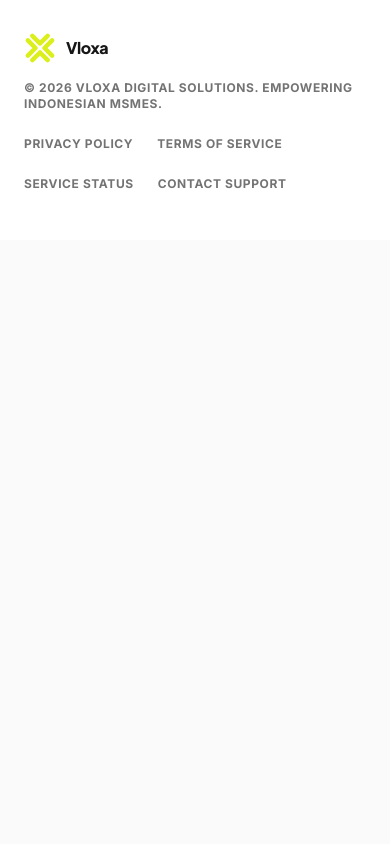
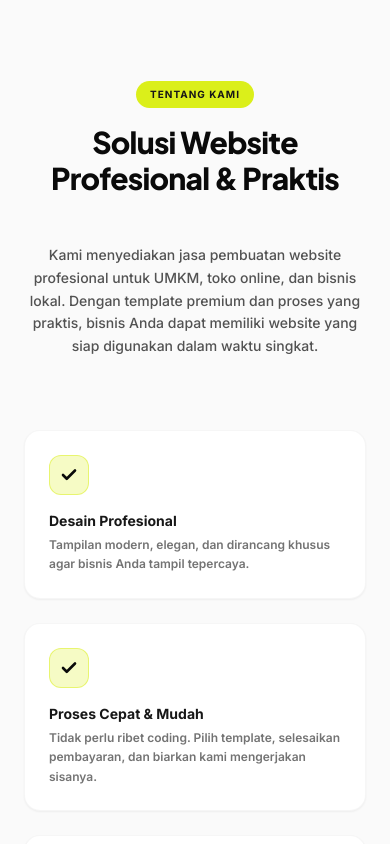
Before and after one commit to fyanit57/Vloxaid, a React (Vite) app: page / in a window 390 px wide. Shown: the part 8020-8864 px from the top of the page. Before the commit the page ends 8260 px from the top, so only its background shows below. Built offline with nearby package versions, Linux system fonts and the light colour scheme; no server answers; the database is empty.

Commit message:
feat: add Firebase quota exceeded monitoring
Introduce a listener for Firestore quota issues to gracefully handle database limits instead of crashing, and update navigation labels for better user experience.

```diff
--- a/src/App.tsx
+++ b/src/App.tsx
@@ -106,7 +106,9 @@ export default function App() {
     addCustomTemplate,
     updateCustomTemplate,
     deleteCustomTemplate,
-    importAllBaselineTemplates
+    importAllBaselineTemplates,
+    quotaExceeded,
+    quotaErrorMessage
   } = useApp();
 
   // Dialog / Modal state
@@ -304,11 +306,11 @@ export default function App() {
 
           {/* Desktop Nav Items */}
           <nav className="hidden md:flex items-center gap-8 text-sm font-semibold text-neutral-600">
-            <a href="#hero" className="hover:text-neutral-900 transition-colors">Hosting</a>
-            <a href="#templates-section" className="hover:text-neutral-900 transition-colors">Domains</a>
-            <a href="#templates-section" className="hover:text-neutral-900 transition-colors">Solutions</a>
-            <a href="#pricing" className="hover:text-neutral-900 transition-colors">Pricing</a>
-            <a href="#footer" className="hover:text-neutral-900 transition-colors">About</a>
+            <a href="#hero" className="hover:text-neutral-900 transition-colors">Home</a>
+            <a href="#templates-section" className="hover:text-[#dbef1a] md:hover:text-neutral-900 transition-colors">Template</a>
+            <a href="#paket-website" className="hover:text-neutral-900 transition-colors">Paket Website</a>
+            <a href="#about-section" className="hover:text-neutral-900 transition-colors">About</a>
+            <a href="#footer" className="hover:text-neutral-900 transition-colors" onClick={() => setIsChatOpen(true)}>Kontak</a>
           </nav>
 
           {/* Desktop Right Actions */}
@@ -368,11 +370,11 @@ export default function App() {
               className="md:hidden overflow-hidden mt-4 bg-white rounded-xl border border-neutral-100"
             >
               <div className="p-4 space-y-4 flex flex-col text-sm font-semibold text-neutral-600">
-                <a href="#hero" onClick={() => setMobileMenuOpen(false)} className="py-2 hover:bg-neutral-50 px-3 rounded-lg">Hosting</a>
-                <a href="#templates-section" onClick={() => setMobileMenuOpen(false)} className="py-2 hover:bg-neutral-50 px-3 rounded-lg">Domains</a>
-                <a href="#templates-section" onClick={() => setMobileMenuOpen(false)} className="py-2 hover:bg-neutral-50 px-3 rounded-lg">Solutions</a>
-                <a href="#pricing" onClick={() => setMobileMenuOpen(false)} className="py-2 hover:bg-neutral-50 px-3 rounded-lg">Pricing</a>
-                <a href="#footer" onClick={() => setMobileMenuOpen(false)} className="py-2 hover:bg-neutral-50 px-3 rounded-lg">About</a>
+                <a href="#hero" onClick={() => setMobileMenuOpen(false)} className="py-2 hover:bg-neutral-50 px-3 rounded-lg">Home</a>
+                <a href="#templates-section" onClick={() => setMobileMenuOpen(false)} className="py-2 hover:bg-neutral-50 px-3 rounded-lg">Template</a>
+                <a href="#paket-website" onClick={() => setMobileMenuOpen(false)} className="py-2 hover:bg-neutral-50 px-3 rounded-lg">Paket Website</a>
+                <a href="#about-section" onClick={() => setMobileMenuOpen(false)} className="py-2 hover:bg-neutral-50 px-3 rounded-lg">About</a>
+                <a href="#footer" onClick={() => { setMobileMenuOpen(false); setIsChatOpen(true); }} className="py-2 hover:bg-neutral-50 px-3 rounded-lg">Kontak</a>
                 <div className="border-t pt-4 flex gap-3">
                   {user ? (
                     <a
@@ -415,6 +417,46 @@ export default function App() {
       {/* Main Body */}
       <main className="flex-1">
 
+        {/* Firebase Firestore Quota Limit Exceeded Banner */}
+        {quotaExceeded && (
+          <div id="firestore-quota-alert" className="max-w-7xl mx-auto mt-6 px-6">
+            <div className="bg-[#fff9e6] border border-[#ffe082] rounded-2xl p-6 shadow-sm flex flex-col md:flex-row gap-5 items-start justify-between text-neutral-800">
+              <div className="flex gap-4">
+                <div className="h-10 w-10 rounded-xl bg-[#ffe082]/20 border border-[#ffe082]/80 flex items-center justify-center text-amber-900 shrink-0 mt-0.5">
+                  <Info className="h-5 w-5" />
+                </div>
+                <div className="space-y-2">
+                  <h3 className="font-bold text-[#b78103] text-base leading-tight">
+                    Firestore Database Read Quota Exceeded (Free Tier Spark Plan)
+                  </h3>
+                  <p className="text-sm text-neutral-600 leading-relaxed font-semibold">
+                    Aplikasi saat ini telah mendeteksi batas kuota baca harian Firebase Anda yang terlampaui. Google Firebase membatasi pembacaan harian untuk Spark Plan sebesar 50.000 dokumen.
+                  </p>
+
+                  <div className="bg-white/60 rounded-xl p-4 border border-amber-200/50 space-y-1.5 text-xs text-neutral-600 font-semibold leading-relaxed">
+                    <p className="flex items-center gap-1">
+                      <span className="h-1.5 w-1.5 rounded-full bg-[#cbdc10]" />
+                      Kuota harian Anda akan kembali di-reset secara otomatis pada <strong className="text-neutral-800">hari esok</strong>.
+                    </p>
+                    <p className="flex items-center gap-1">
+                      <span className="h-1.5 w-1.5 rounded-full bg-[#cbdc10]" />
+                      Informasi penggunaan kuota selengkapnya dapat Anda saksikan di tabel <strong className="text-neutral-800">Spark Plan (Enterprise edition)</strong> di <a href="https://firebase.google.com/pricing#cloud-firestore" target="_blank" rel="noopener noreferrer" className="text-[#a47200] underline inline-flex items-center gap-0.5 hover:text-neutral-900 transition-colors">Firebase Pricing <ExternalLink className="h-3 w-3" /></a>.
+                    </p>
+                    <p className="flex items-center gap-1">
+                      <span className="h-1.5 w-1.5 rounded-full bg-[#cbdc10]" />
+                      Untuk melanjutkan pengembangan atau pengujian tanpa batasan, silakan buka <a href="https://console.firebase.google.com/project/gen-lang-client-0485248882/firestore/databases/ai-studio-da1e2927-a704-46ab-9073-897d46ac2f0e/data?openUpgradeDialog=true" target="_blank" rel="noopener noreferrer" className="text-[#a47200] underline inline-flex items-center gap-0.5 hover:text-neutral-900 transition-colors">Upgrades Dashboard Project Anda <ExternalLink className="h-3 w-3" /></a>.
+                    </p>
+                  </div>
+
+                  <p className="text-xs text-neutral-500 font-medium italic">
+                    💡 <strong>Sistem Berhasil Me-rescue Sesi Anda:</strong> Vloxa secara cerdas mengalihkan penyimpanan data Anda ke <strong>Sesi Offline Terlokalisasi (Browser Local Cache)</strong> secara real-time. Anda masih sangat aman untuk melakukan eksplorasi portofolio, memodifikasi profil UMKM, dan memantau draf watchlist domain Anda saat ini!
+                  </p>
+                </div>
+              </div>
+            </div>
+          </div>
+        )}
+
         {/* Hero Landing Section */}
         <section id="hero" className="relative py-12 md:py-24 px-6 overflow-hidden bg-grid-dots">
           <div className="max-w-7xl mx-auto grid grid-cols-1 lg:grid-cols-12 gap-12 lg:gap-16 items-center">
@@ -1430,7 +1472,58 @@ export default function App() {
           </div>
         </section>
 
-
+        {/* Section About */}
+        <section id="about-section" className="py-24 px-6 bg-neutral-50 border-t border-b border-neutral-100 relative overflow-hidden">
+          <div className="max-w-4xl mx-auto text-center space-y-12">
+
+            {/* Header Badge & Title */}
+            <div className="space-y-4">
+              <span className="text-[10px] font-bold uppercase tracking-widest text-neutral-900 bg-[#dbef1a] px-3.5 py-1.5 rounded-full inline-block">
+                Tentang Kami
+              </span>
+              <h2 className="text-3xl md:text-4xl font-display font-black tracking-tight text-neutral-950">
+                Solusi Website Profesional &amp; Praktis
+              </h2>
+            </div>
+
+            {/* Paragraph body */}
+            <p className="text-sm md:text-base text-neutral-600 leading-relaxed max-w-2xl mx-auto font-medium">
+              Kami menyediakan jasa pembuatan website profesional untuk UMKM, toko online, dan bisnis lokal. Dengan template premium dan proses yang praktis, bisnis Anda dapat memiliki website yang siap digunakan dalam waktu singkat.
+            </p>
+
+            {/* Key benefits list with Check mark badges */}
+            <div className="grid grid-cols-1 md:grid-cols-3 gap-6 pt-6 max-w-3xl mx-auto text-left">
+              {[
+                {
+                  title: "Desain Profesional",
+                  desc: "Tampilan modern, elegan, dan dirancang khusus agar bisnis Anda tampil tepercaya."
+                },
+                {
+                  title: "Proses Cepat & Mudah",
+                  desc: "Tidak perlu ribet coding. Pilih template, selesaikan pembayaran, dan biarkan kami mengerjakan sisanya."
+                },
+                {
+                  title: "Support Setelah Selesai",
+                  desc: "Layanan purnajual prima siap membantu mengawal keberlanjutan operasional website Anda."
+                }
+              ].map((item, index) => (
+                <div
+                  key={index}
+                  className="bg-white border border-neutral-100/85 rounded-2xl p-6 shadow-xs hover:shadow-md transition-all duration-300 flex flex-col gap-4"
+                >
+                  <div className="h-10 w-10 rounded-xl bg-[#dbef1a]/25 border border-[#dbef1a]/50 flex items-center justify-center text-neutral-950 shrink-0">
+                    <Check className="h-4.5 w-4.5 stroke-[3.5]" />
+                  </div>
+                  <div>
+                    <h3 className="font-bold text-neutral-905 text-sm mb-1">{item.title}</h3>
+                    <p className="text-xs text-neutral-500 leading-relaxed font-semibold">{item.desc}</p>
+                  </div>
+                </div>
+              ))}
+            </div>
+
+          </div>
+        </section>
 
       </main>
 
--- a/src/context/AppContext.tsx
+++ b/src/context/AppContext.tsx
@@ -28,7 +28,8 @@ import {
   db,
   isPlaceholderConfig,
   handleFirestoreError,
-  OperationType
+  OperationType,
+  setOnQuotaExceeded
 } from "../firebase";
 import { Template, TEMPLATES } from "../data/templates";
 
@@ -86,6 +87,8 @@ interface AppContextType {
   importAllBaselineTemplates: () => Promise<void>;
   activateAdminWithCode: (code: string) => Promise<boolean>;
   deactivateAdmin: () => Promise<void>;
+  quotaExceeded: boolean;
+  quotaErrorMessage: string;
 }
 
 const AppContext = createContext<AppContextType | undefined>(undefined);
@@ -99,6 +102,8 @@ export function AppProvider({ children }: { children: ReactNode }) {
   const [customTemplates, setCustomTemplates] = useState<Template[]>([]);
   const [isLoading, setIsLoading] = useState(true);
   const [isFirebaseActive, setIsFirebaseActive] = useState(!isPlaceholderConfig && !!auth);
+  const [quotaExceeded, setQuotaExceeded] = useState(false);
+  const [quotaErrorMessage, setQuotaErrorMessage] = useState("");
 
   const isAdmin = user ? (user.email === "fyanit57@gmail.com" || userProfile?.role === "admin") : false;
 
@@ -120,12 +125,28 @@ export function AppProvider({ children }: { children: ReactNode }) {
     }
   };
 
+  // Set up Firebase Firestore Quota Exceeded listener
+  useEffect(() => {
+    setOnQuotaExceeded((msg) => {
+      console.warn("Firestore Quota Exceeded. Activating graceful offline fallback mode.");
+      setQuotaExceeded(true);
+      setQuotaErrorMessage(msg);
+      setIsFirebaseActive(false); // Instantly de-activates Firebase to prevent crash & switch to local caches
+    });
+  }, []);
+
   // Synchronize authentication state
   useEffect(() => {
     if (!isFirebaseActive || !auth || !db) {
       // Offline fallback mode initialization
-      const cachedUid = localStorage.getItem("vloxa_fallback_uid");
-      if (cachedUid) {
+      const cachedUid = user?.uid || localStorage.getItem("vloxa_fallback_uid") || "guest_vloxa";
+
+      // Keep state session intact or set dummy session
+      if (user) {
+        localStorage.setItem("vloxa_fallback_uid", user.uid);
+        localStorage.setItem("vloxa_fallback_name", user.displayName || "Pengusaha UMKM");
+        localStorage.setItem("vloxa_fallback_email", user.email || "");
+      } else {
         const dummyUser = {
           uid: cachedUid,
           displayName: localStorage.getItem("vloxa_fallback_name") || "Tamu Vloxa",
@@ -133,22 +154,22 @@ export function AppProvider({ children }: { children: ReactNode }) {
           emailVerified: true,
         } as unknown as User;
         setUser(dummyUser);
+      }
 
-        // Load offline data
+      // Load offline data from localStorage cache
       setUserProfile(getLocalData<UserProfile>(`vloxa_profile_${cachedUid}`, {
         userId: cachedUid,
-          name: dummyUser.displayName || "",
-          email: dummyUser.email || "",
+        name: user?.displayName || localStorage.getItem("vloxa_fallback_name") || "Tamu Vloxa",
+        email: user?.email || localStorage.getItem("vloxa_fallback_email") || "guest@vloxa.com",
         bizType: "UMKM",
         websiteTitle: "Toko Online Saya",
         themeColor: "#dbef1a",
         createdAt: new Date().toISOString(),
         updatedAt: new Date().toISOString(),
-          role: (dummyUser.email === "fyanit57@gmail.com") ? "admin" : "member"
+        role: "member"
       }));
       setFavorites(getLocalData<UserFavorite[]>(`vloxa_favorites_${cachedUid}`, []));
       setDomainRequests(getLocalData<DomainRequest[]>(`vloxa_domains_${cachedUid}`, []));
-      }
       setIsLoading(false);
       return;
     }
@@ -185,7 +206,9 @@ export function AppProvider({ children }: { children: ReactNode }) {
         // 1. Subscribe to profile modifications real-time
         profileUnsub = onSnapshot(doc(db, "user_profiles", currentUser.uid), (docSnap) => {
           if (docSnap.exists()) {
-            setUserProfile(docSnap.data() as UserProfile);
+            const data = docSnap.data() as UserProfile;
+            setUserProfile(data);
+            setLocalData(`vloxa_profile_${currentUser.uid}`, data);
           } else {
             // First time setup - auto create profile
             const newProfile: UserProfile = {
@@ -202,7 +225,10 @@ export function AppProvider({ children }: { children: ReactNode }) {
 
             // Try to set document securely with error handling
             setDoc(doc(db, "user_profiles", currentUser.uid), newProfile)
-              .then(() => setUserProfile(newProfile))
+              .then(() => {
+                setUserProfile(newProfile);
+                setLocalData(`vloxa_profile_${currentUser.uid}`, newProfile);
+              })
               .catch((err) => handleFirestoreError(err, OperationType.WRITE, profilePath));
           }
         }, (err) => {
@@ -215,10 +241,11 @@ export function AppProvider({ children }: { children: ReactNode }) {
         const favQuery = query(collection(db, "user_favorites"), where("userId", "==", currentUser.uid));
         favUnsub = onSnapshot(favQuery, (snap) => {
           const list: UserFavorite[] = [];
-          snap.forEach((doc) => {
-            list.push({ id: doc.id, ...doc.data() } as UserFavorite);
+          snap.forEach((docSnap) => {
+            list.push({ id: docSnap.id, ...docSnap.data() } as UserFavorite);
           });
           setFavorites(list);
+          setLocalData(`vloxa_favorites_${currentUser.uid}`, list);
         }, (err) => {
           if (err?.code !== "permission-denied") {
             handleFirestoreError(err, OperationType.GET, "user_favorites");
@@ -229,10 +256,11 @@ export function AppProvider({ children }: { children: ReactNode }) {
         const domainQuery = query(collection(db, "domain_requests"), where("userId", "==", currentUser.uid));
         domainUnsub = onSnapshot(domainQuery, (snap) => {
           const list: DomainRequest[] = [];
-          snap.forEach((doc) => {
-            list.push({ id: doc.id, ...doc.data() } as DomainRequest);
+          snap.forEach((docSnap) => {
+            list.push({ id: docSnap.id, ...docSnap.data() } as DomainRequest);
           });
           setDomainRequests(list);
+          setLocalData(`vloxa_domains_${currentUser.uid}`, list);
           setIsLoading(false);
         }, (err) => {
           if (err?.code !== "permission-denied") {
@@ -798,7 +826,9 @@ export function AppProvider({ children }: { children: ReactNode }) {
       deleteCustomTemplate,
       importAllBaselineTemplates,
       activateAdminWithCode,
-      deactivateAdmin
+      deactivateAdmin,
+      quotaExceeded,
+      quotaErrorMessage
     }}>
       {children}
     </AppContext.Provider>
```
Also changed, not shown: src/firebase.ts (+18 -1 lines). Lines whose indentation alone changed are shown as unchanged.
